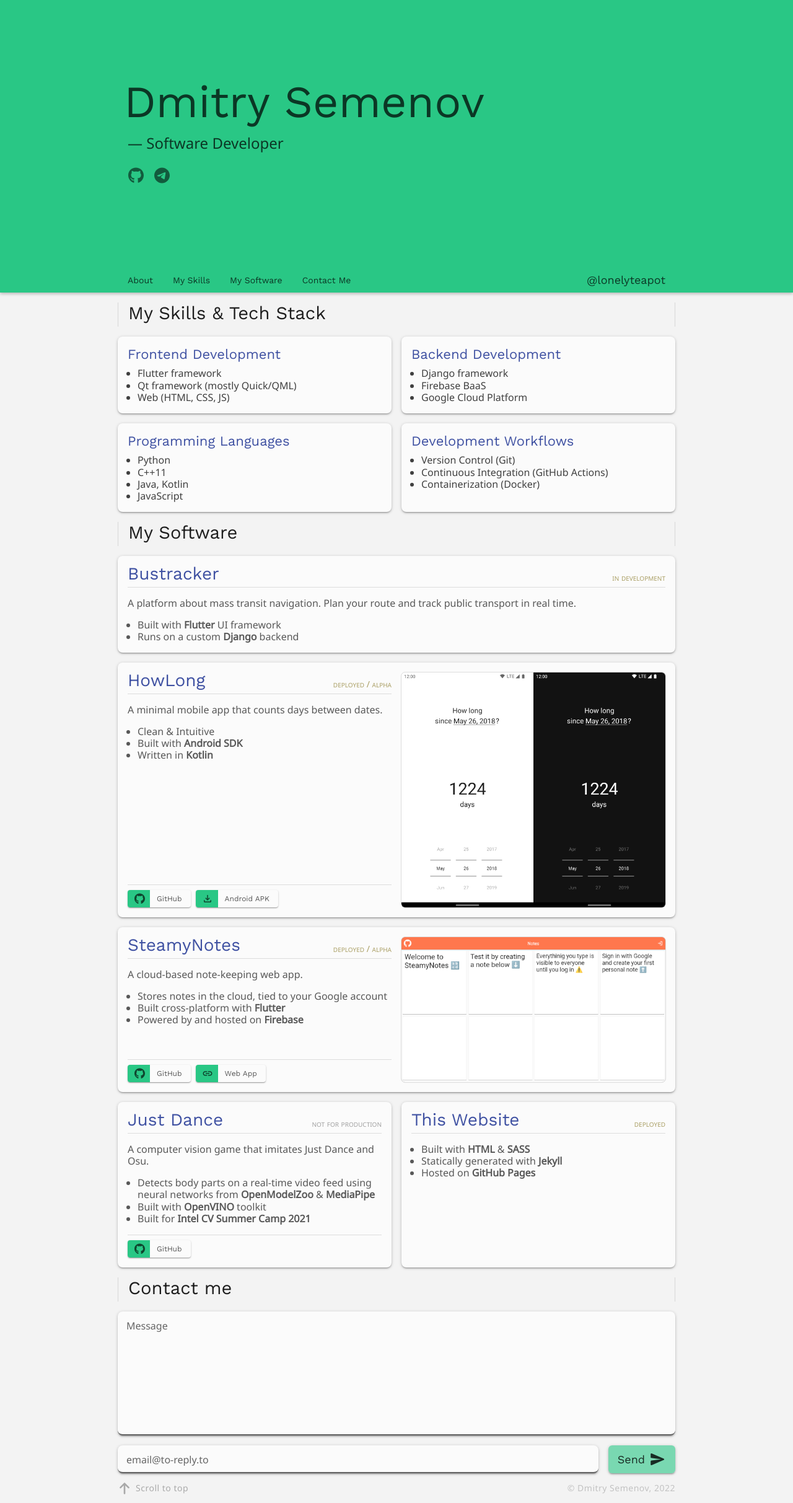
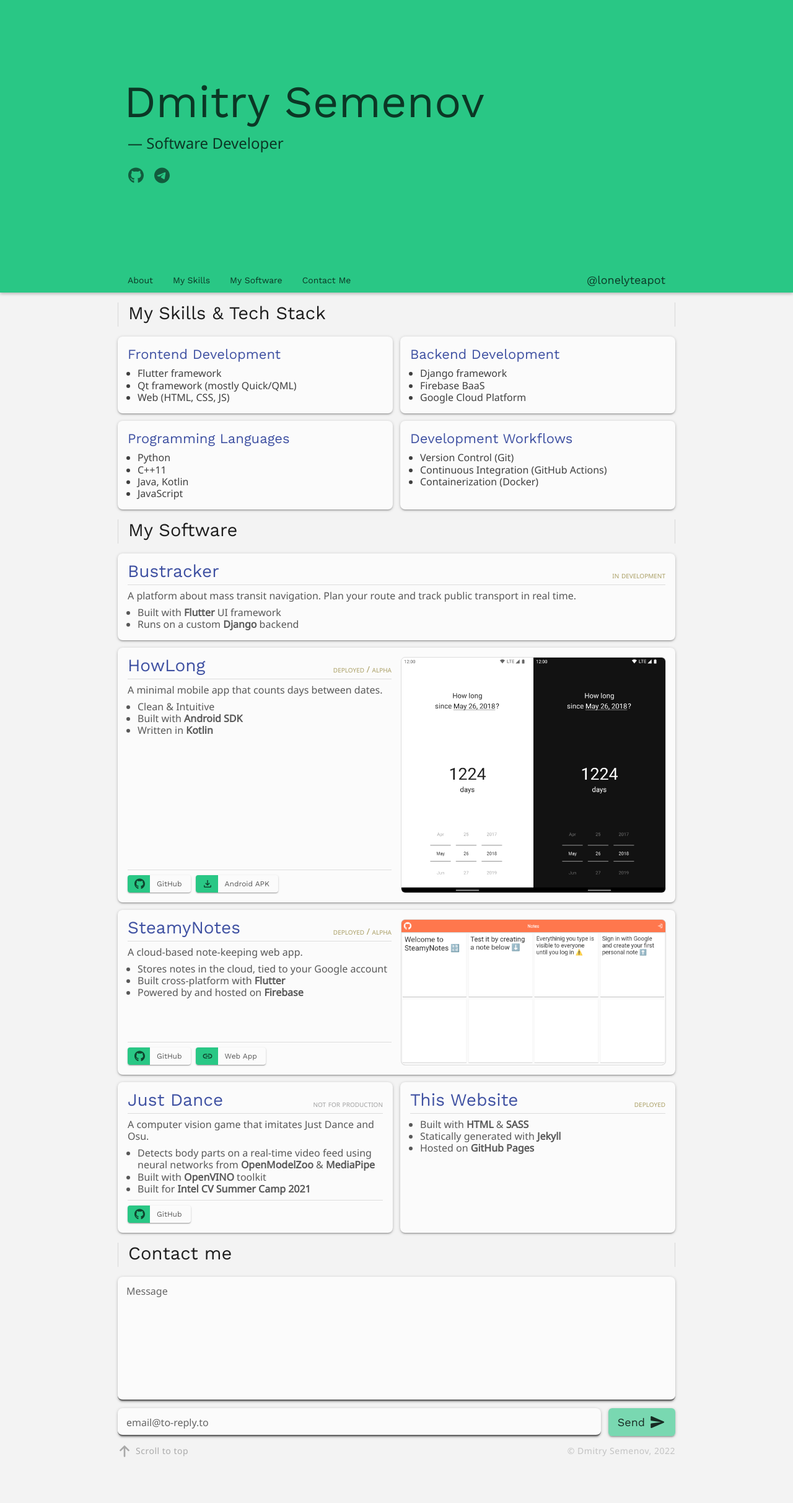
Before and after one commit to lonelyteapot/lonelyteapot.github.io, a Jekyll site: the page built from pages/index.html, in a window 1280 px wide. Shown: the whole page at 62% size. Built offline with Jekyll 4.4.1, drawn with Linux system fonts in a browser that asks for light colours; after the commit the page ends 2365 px from its top, so only the background shows below that.

Commit message:
Adjust spacing

```diff
--- a/_sass/general.scss
+++ b/_sass/general.scss
@@ -7,7 +7,7 @@ body {
     grid-template-columns: 1fr minmax(auto, 900px) 1fr;
     grid-template-rows: max-content auto max-content;
     grid-template-areas: 'header header header' '. main .' '. footer .';
-    column-gap: 0.5rem;
+    column-gap: 0.75rem;
     min-height: 100vh;
     line-height: 1.2;
     font-family: $content-font;
@@ -28,7 +28,7 @@ section {
     > ul {
         display: flex;
         flex-wrap: wrap;
-        gap: 1rem;
+        gap: 0.75rem;
 
         > li {
             flex: 1 1 100%;
--- a/css/index.scss
+++ b/css/index.scss
@@ -50,7 +50,7 @@ ignore {$front-matter: lint};
     flex-direction: column;
     justify-content: start;
     flex: 1 1 360px;
-    gap: 1rem;
+    gap: 0.5rem;
     margin-top: -0.25rem;
 
     header {
@@ -110,7 +110,7 @@ ignore {$front-matter: lint};
     grid-template-columns: 1fr auto;
     grid-template-rows: minmax(200px, auto) auto;
     grid-template-areas: 'message message' 'email submit';
-    gap: 1rem;
+    gap: 0.75rem;
 
     .message {
         grid-area: message;
```
